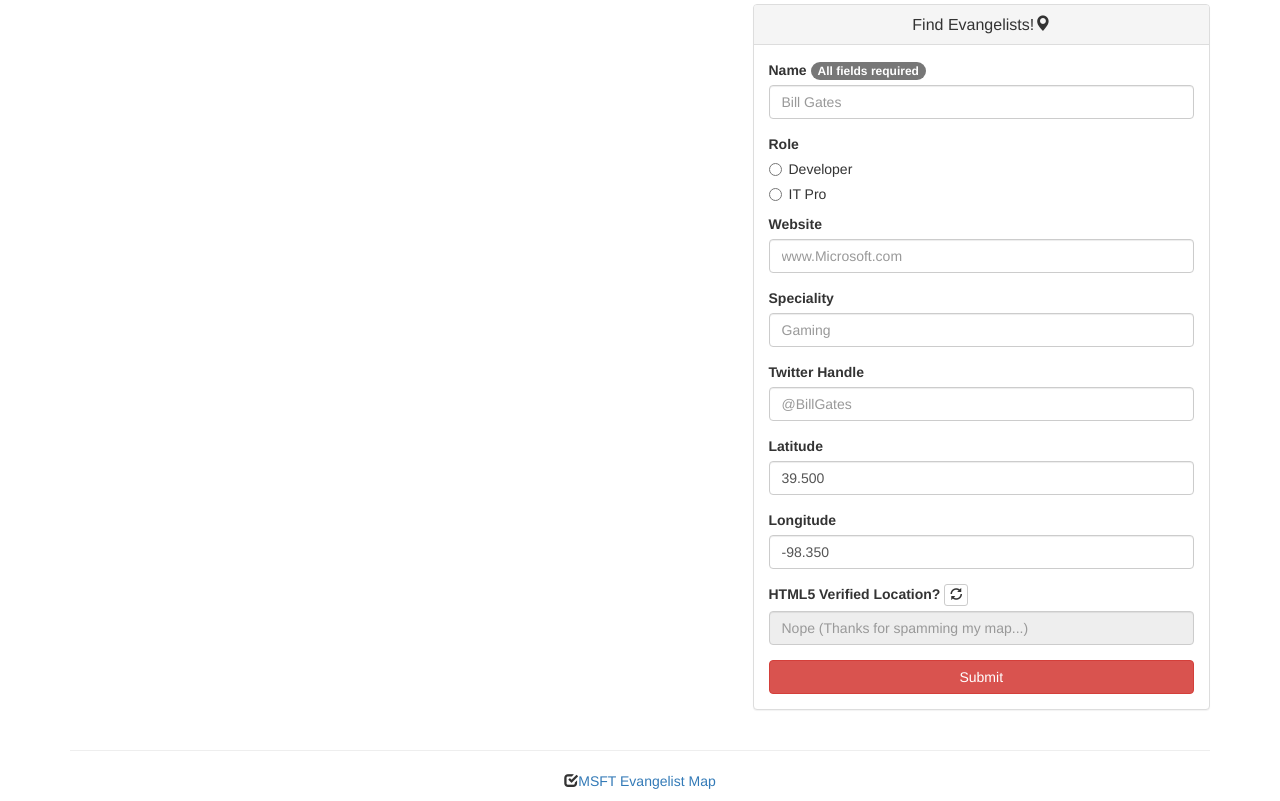
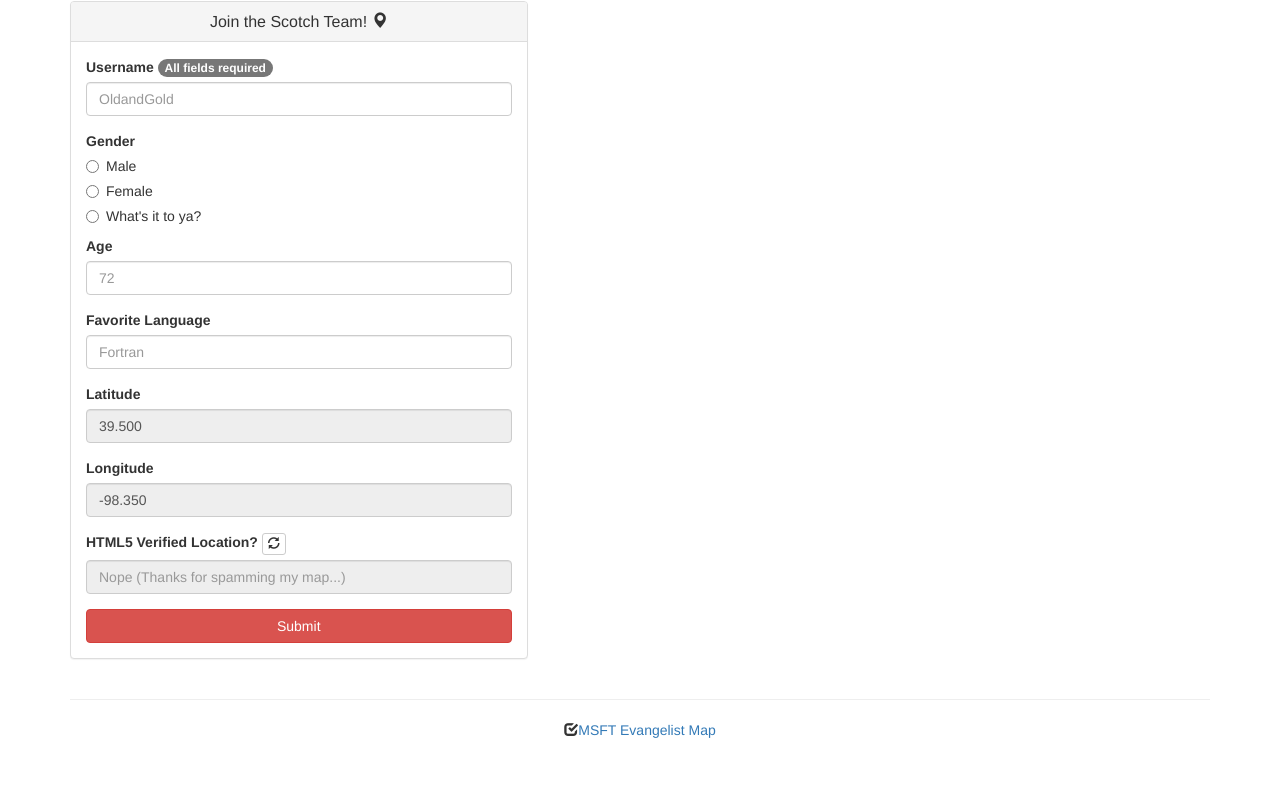
Before and after one commit to DaveVoyles/MEAN-Map-Scotch, a website: page public/index.html at #/join in a window 1280 px wide. Shown: the part 56-857 px from the top of the page. After the commit the page ends 806 px from the top, so only its background shows below. Drawn offline with nearby package versions, Linux system fonts and the light colour scheme; some packages are replaced by stand-ins of ours; no server answers.

Commit message:
Added controller for join and find

```diff
--- a/public/index.html
+++ b/public/index.html
@@ -26,82 +26,27 @@
     <script src="js/addCtrl.js"></script>
     <script src="js/gservice.js"></script>
 </head>
-<body ng-controller="addCtrl">
+
+<!-- Removed ng-controller. Now this will be handled in app.js -->
+<body>
 <div class="container">
     <div class="header">
         <ul class="nav nav-pills pull-right">
-            <li active><a href="">Add your information</a></li>
-            <li disabled><a href="">Find Evangelists</a></li>
+            <!-- Links to the two menu views included -->
+            <li active><a href="/#/join">Join the Team</a></li>
+            <li disabled><a href="/#/find">Find Teammates</a></li>
         </ul>
-        <h3 class="text-muted">Locating Evangelists</h3>
+        <h3 class="text-muted">The Scotch MEAN MapApp</h3>
     </div>
     <!-- Map and Side Panel -->
     <div class="row content">
         <!-- Google Map -->
         <div class="col-md-7">
-            <div id="map" style="width:645px; height:645px"></div>
+            <div id="map"></div>
         </div>
-        <!-- Side Panel -->
-        <div class="col-md-5">
-            <div class="panel panel-default">
-                <!-- Panel Title -->
-                <div class="panel-heading">
-                    <h2 class="panel-title text-center">Find Evangelists!<span class="glyphicon glyphicon-map-marker"></span></h2>
-                </div>
-                <!-- Panel Body -->
-                <div class="panel-body">
-                    <!-- Creates Form (novalidate disables HTML validation, Angular will control) -->
-                    <form name ="addForm" novalidate>
-                        <!-- Text Boxes and Other User Inputs. Note ng-model binds the values to Angular $scope -->
-                        <div class="form-group">
-                            <label for="name">Name <span class="badge">All fields required</span></label>
-                            <input type="text" class="form-control" id="name" placeholder="Bill Gates" ng-model="formData.name" required>
-                        </div>
-                        <label class="radio control-label">Role</label>
-                        <div class="radio">
-                            <label>
-                                <input type="radio" name="optionsRadios" id="radiodev" value="Developer" ng-model="formData.role">
-                                Developer
-                            </label>
-                        </div>
-                        <div class="radio" required>
-                            <label>
-                                <input type="radio" name="optionsRadios" id="radioitpro" value="IT-Pro" ng-model="formData.role">
-                                IT Pro
-                            </label>
-                        </div>
-                        <div class="form-group">
-                            <label for="website">Website</label>
-                            <input type="text" class="form-control" id="website" placeholder="www.Microsoft.com" ng-model="formData.website" required>
-                        </div>
-                        <div class="form-group">
-                            <label for="specialty">Speciality</label>
-                            <input type="text" class="form-control" id="specialty" placeholder="Gaming" ng-model="formData.specialty" required>
-                        </div>
-                        <div class="form-group">
-                            <label for="twitter">Twitter Handle</label>
-                            <input type="text" class="form-control" id="twitter" placeholder="@BillGates" ng-model="formData.twitter" required>
-                        </div>
-                        <div class="form-group">
-                            <label for="latitude">Latitude</label>
-                            <!--<input type="text" class="form-control" id="latitude" value="39.500" ng-model="formData.latitude" readonly>-->
-                            <input type="text" class="form-control" id="latitude" value="39.500" ng-model="formData.latitude">
-                        </div>
-                        <div class="form-group">
-                            <label for="longitude">Longitude</label>
-                            <!--<input type="text" class="form-control" id="longitude" value="-98.350" ng-model="formData.longitude" readonly>-->
-                            <input type="text" class="form-control" id="longitude" value="-98.350" ng-model="formData.longitude" >
-                        </div>
-                        <div class="form-group">
-                            <label for="verified">HTML5 Verified Location? <span><button class="btn btn-default btn-xs"><span class="glyphicon glyphicon-refresh"></span></button></span></label>
-                            <input type="text" class="form-control" id="verified" placeholder= "Nope (Thanks for spamming my map...)" ng-model="formData.htmlverified" readonly>
-                        </div>
-                        <!-- Submit button. Note that its tied to createUser() function from addCtrl. Also note ng-disabled logic which prevents early submits.  -->
-                        <button type="submit" class="btn btn-danger btn-block" ng-click="createUser()" ng-disabled="addForm.$invalid">Submit</button>
-                    </form>
-                </div>
-            </div>
-        </div>
+        <!-- Side Panel -- Now Handled by ng-view -->
+        <div ng-view></div>
+
     </div>
     <hr/>
     <!-- Footer -->
--- a/public/js/app.js
+++ b/public/js/app.js
@@ -1,2 +1,19 @@
 // Declares the initial angular module "meanMapApp". Module grabs other controllers and services.
-var app = angular.module('meanMapApp', ['addCtrl', 'geolocation', 'gservice']);
+var app = angular.module('meanMapApp', ['addCtrl', 'geolocation', 'gservice', 'ngRoute'])
+
+    // Configures Angular routing -- showing the relevant view and controller when needed.
+    .config(function($routeProvider){
+
+        $routeProvider
+           // Join Team Control Panel
+          .when('/join', {
+            controller:  'addCtrl',
+            templateUrl: 'partials/addForm.html',
+
+          // Find Teammates Control Panel
+        }).when('/find', {
+            templateUrl: 'partials/queryForm.html',
+
+            // All else forward to the Join Team Control Panel
+        }).otherwise({redirectTo:'/join'})
+    });
--- a/public/partials/addForm.html
+++ b/public/partials/addForm.html
@@ -0,0 +1,71 @@
+<!-- addForm.html -->
+
+<!-- "Join Team" (Post) Form -->
+<div class="col-md-5">
+
+    <!-- Creates Main Panel -->
+    <div class="panel panel-default">
+
+        <!-- Panel Title -->
+        <div class="panel-heading">
+            <h2 class="panel-title text-center">Join the Scotch Team! <span class="glyphicon glyphicon-map-marker"></span></h2>
+        </div>
+
+        <!-- Panel Body -->
+        <div class="panel-body">
+
+            <!-- Creates Form (novalidate disables HTML validation, Angular will control) -->
+            <form name ="addForm" novalidate>
+
+                <!-- Text Boxes and Other User Inputs. Note ng-model binds the values to Angular $scope -->
+                <div class="form-group">
+                    <label for="username">Username <span class="badge">All fields required</span></label>
+                    <input type="text" class="form-control" id="username" placeholder="OldandGold" ng-model="formData.username" required>
+                </div>
+                <label class="radio control-label">Gender</label>
+                <div class="radio">
+                    <label>
+                        <input type="radio" name="optionsRadios" id="radiomale" value="Male" ng-model="formData.gender">
+                        Male
+                    </label>
+                </div>
+                <div class="radio" required>
+                    <label>
+                        <input type="radio" name="optionsRadios" id="radiofemale" value="Female" ng-model="formData.gender">
+                        Female
+                    </label>
+                </div>
+                <div class="radio">
+                    <label>
+                        <input type="radio" name="optionsRadios" id="radioother" value="What's it to ya?" ng-model="formData.gender">
+                        What's it to ya?
+                    </label>
+                </div>
+                <div class="form-group">
+                    <label for="age">Age</label>
+                    <input type="number" class="form-control" id="age" placeholder="72" ng-model="formData.age" required>
+                </div>
+                <div class="form-group">
+                    <label for="language">Favorite Language</label>
+                    <input type="text" class="form-control" id="language" placeholder="Fortran" ng-model="formData.favlang" required>
+                </div>
+                <div class="form-group">
+                    <label for="latitude">Latitude</label>
+                    <input type="text" class="form-control" id="latitude" value="39.500" ng-model="formData.latitude" readonly>
+                </div>
+                <div class="form-group">
+                    <label for="longitude">Longitude</label>
+                    <input type="text" class="form-control" id="longitude" value="-98.350" ng-model="formData.longitude" readonly>
+                </div>
+                <div class="form-group">
+                    <!-- Note RefreshLoc button tied to addCtrl. This requests a refresh of the HTML5 verified location. -->
+                    <label for="verified">HTML5 Verified Location? <span><button ng-click="refreshLoc()" class="btn btn-default btn-xs"><span class="glyphicon glyphicon-refresh"></span></button></span></label>
+                    <input type="text" class="form-control" id="verified" placeholder= "Nope (Thanks for spamming my map...)" ng-model="formData.htmlverified" readonly>
+                </div>
+
+                <!-- Submit button. Note that its tied to createUser() function from addCtrl. Also note ng-disabled logic which prevents early submits.  -->
+                <button type="submit" class="btn btn-danger btn-block" ng-click="createUser()" ng-disabled="addForm.$invalid">Submit</button>
+            </form>
+        </div>
+    </div>
+</div>
```
Also changed, not shown: public/partials/queryform.html (+78 -0 lines).
